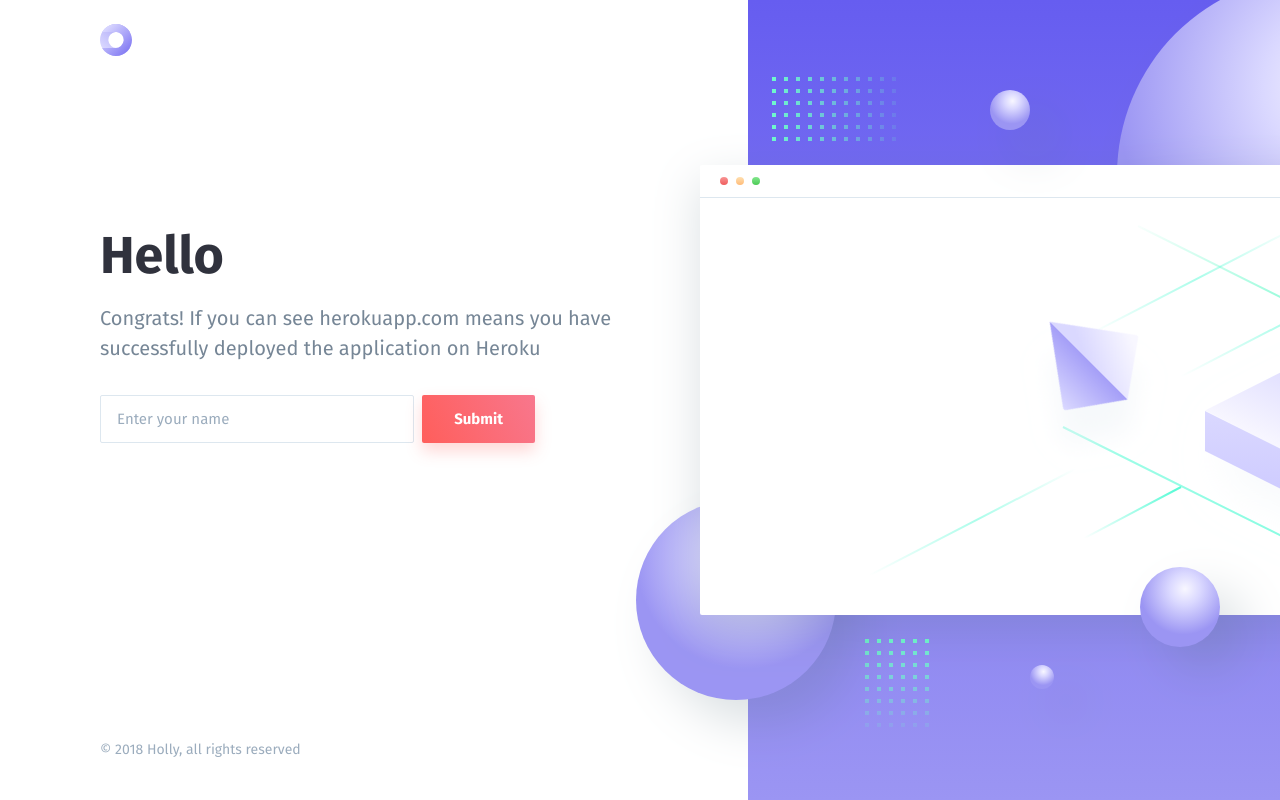
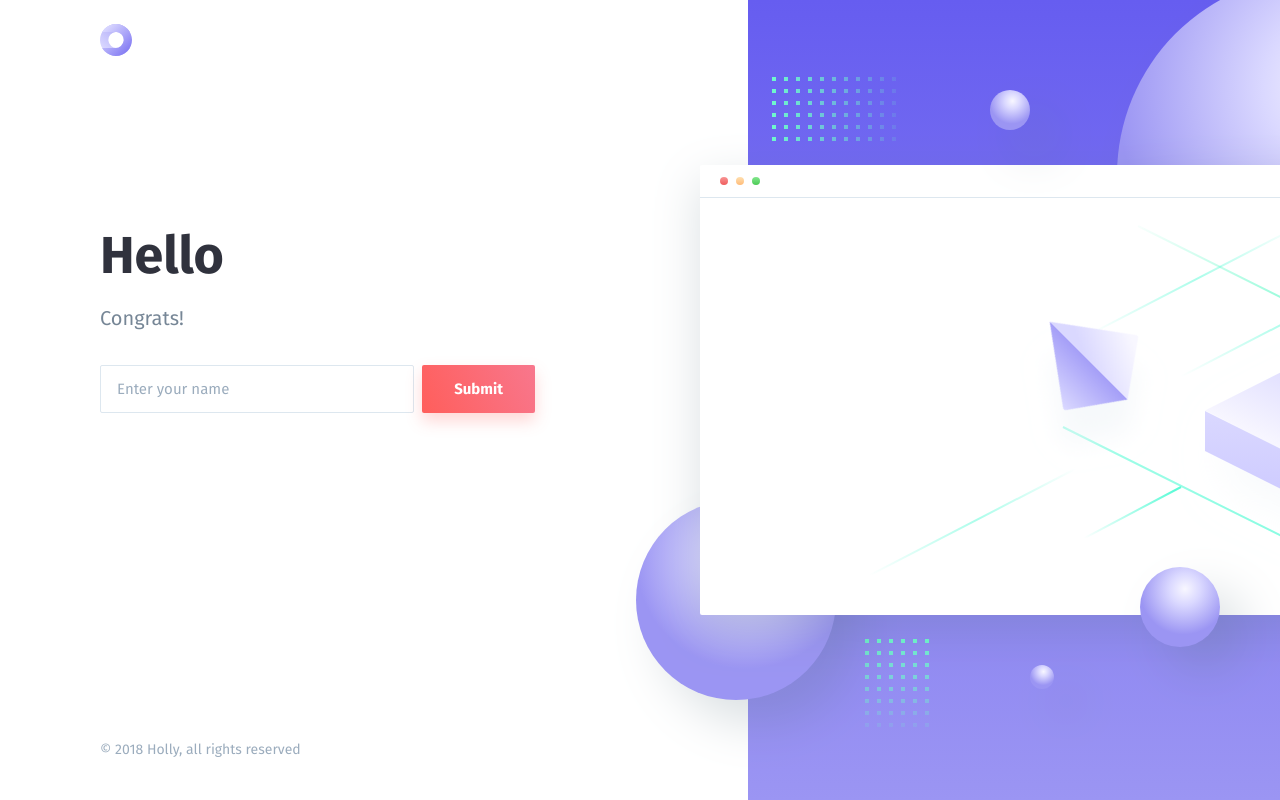
Before and after one commit to avinashupadhya99/docker-workshop-flask, a Flask app: template app/templates/index.html in a window 1280 px wide. Run offline with Flask 2, Linux system fonts and the light colour scheme; the template is opened without the code that fills it, so the values that code supplies are empty.

Commit message:
fix: update workshop details in index.html

```diff
--- a/app/templates/index.html
+++ b/app/templates/index.html
@@ -4,7 +4,7 @@
     <meta charset="utf-8">
     <meta http-equiv="X-UA-Compatible" content="IE=edge">
     <meta name="viewport" content="width=device-width, initial-scale=1">
-    <title>Cohackathon Heroku Workshop</title>
+    <title>RUHacks Docker Workshop</title>
     <link href="https://fonts.googleapis.com/css?family=Fira+Sans:400,400i,500,700" rel="stylesheet">
     <link rel="stylesheet" href="/css/style.css">
     <script src="https://unpkg.com/scrollreveal@4.0.0/dist/scrollreveal.min.js"></script>
@@ -19,7 +19,7 @@
                         <h1 class="m-0">
                             <a href="#">
                                 <svg width="32" height="32" viewBox="0 0 32 32" xmlns="http://www.w3.org/2000/svg" xmlns:xlink="http://www.w3.org/1999/xlink">
-                                    <title>Cohackathon</title>
+                                    <title>RU Hacks</title>
                                     <defs>
                                         <linearGradient x1="50%" y1="0%" x2="50%" y2="100%" id="logo-b">
                                             <stop stop-color="#A8A3F6" offset="0%"/>
@@ -51,7 +51,7 @@
                         <div class="hero-copy">
                             <div class="container-sm">
                                 <h1 class="hero-title h2-mobile mt-0 is-revealing">Hello {{name}}</h1>
-                                <p class="hero-paragraph is-revealing">Congrats! If you can see herokuapp.com means you have successfully deployed the application on Heroku</p>
+                                <p class="hero-paragraph is-revealing">Congrats!</p>
                                 <form method="POST" action="/">
                                     <div class="hero-form newsletter-form field field-grouped is-revealing">
                                         <div class="control control-expanded">
```
